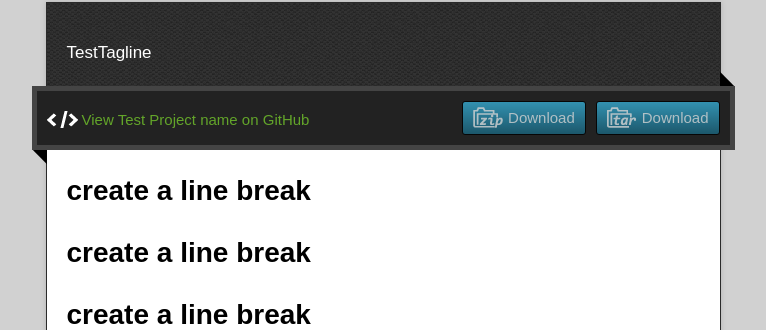
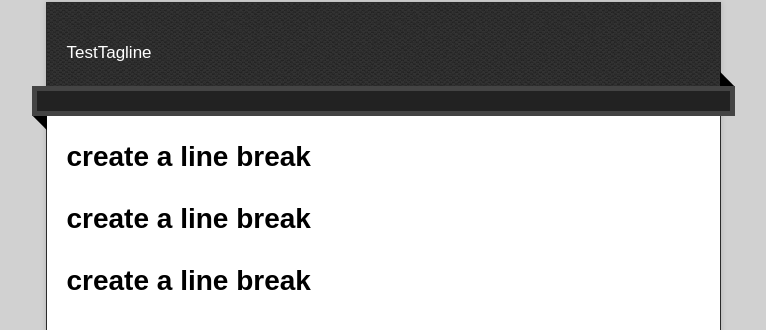
Before and after one commit to 350870861/hujunbiao, a plain HTML site: page index.html in a window 1280 px wide. Shown: the part 128-458 px from the top of the page, without its empty margins (257-1023 px from the left). Drawn offline with nearby package versions, Linux system fonts and the light colour scheme.

Commit message:
Update index.html

```diff
--- a/index.html
+++ b/index.html
@@ -28,11 +28,7 @@
       <p class="tagline">TestTagline</p>
       <div id="main" role="main">
         <div class="download-bar">
-        <div class="inner">
-          <a href="https://github.com/350870861/hujunbiao/tarball/master" class="download-button tar"><span>Download</span></a>
-          <a href="https://github.com/350870861/hujunbiao/zipball/master" class="download-button zip"><span>Download</span></a>
-          <a href="https://github.com/350870861/hujunbiao" class="code">View Test Project name on GitHub</a>
-        </div>
+
         <span class="blc"></span><span class="trc"></span>
         </div>
         <article class="markdown-body">
```
